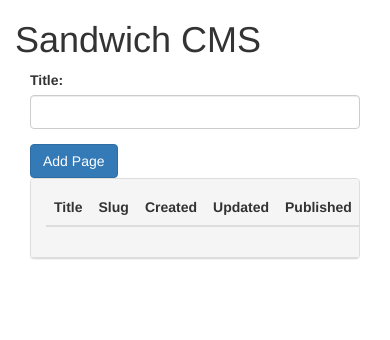
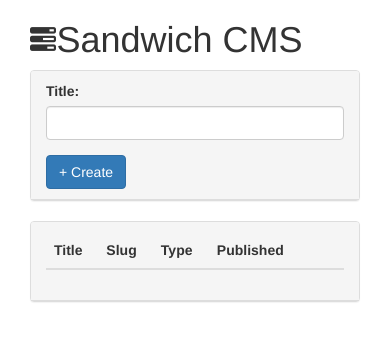
Before and after one commit to f-k-z/sandwich-cms, a Vue app in the folder sandwich-cms/: page /#/ in a window 390 px wide. Shown: the top 340 px of the page. Built offline with nearby package versions, Linux system fonts and the light colour scheme; what vuefire would draw is missing.

Commit message:
UI improvements

```diff
--- a/sandwich-cms/src/App.vue
+++ b/sandwich-cms/src/App.vue
@@ -1,5 +1,6 @@
 <template>
   <div id="app" class="container">
+  	<span class="glyphicon glyphicon-tasks" aria-hidden="true"></span>
     <h1>{{ title }}</h1>
     <router-view></router-view>
   </div>
@@ -24,4 +25,6 @@ export default {
   -webkit-font-smoothing: antialiased;
   -moz-osx-font-smoothing: grayscale;
 }
+h1 { text-align: center; display: inline-block; }
+.glyphicon-tasks {  display: inline-block; font-size: 26px; margin-left: 15px; }
 </style>
--- a/sandwich-cms/src/components/Home.vue
+++ b/sandwich-cms/src/components/Home.vue
@@ -1,9 +1,9 @@
 <template>
   <div class="home">
-    <div class="col col-sm-2">
+    <div class="col col-md-3">
       <page-create></page-create>
     </div>
-    <div class="col col-sm-10">
+    <div class="col col-md-9">
       <page-list></page-list>
     </div>
   </div>
--- a/sandwich-cms/src/components/PageCreate.vue
+++ b/sandwich-cms/src/components/PageCreate.vue
@@ -1,12 +1,15 @@
 <template>
-  <div class="page-create">
-    <form id="form" class="form-inline" v-on:submit.prevent="addPage">
-		<div class="form-group">
-			<label for="projectTitle">Title:</label>
-			<input type="text" id="projectTitle" class="form-control" v-model="newPage.title">
-		</div>
-		<input type="submit" class="btn btn-primary" value="Add Page">
-	</form>
+  <div class="panel panel-default">
+	  <div class="panel-heading">
+	    <form id="form" class="form" v-on:submit.prevent="addPage">
+				<div class="form-group">
+					<label for="projectTitle">Title:</label>
+					<input type="text" id="projectTitle" class="form-control" v-model="newPage.title">
+				</div>
+				<input type="submit" class="btn btn-primary" value="+ Create">
+			</form>
+	  </div>
+	  </div>
   </div>
 </template>
 
--- a/sandwich-cms/src/components/PageList.vue
+++ b/sandwich-cms/src/components/PageList.vue
@@ -6,18 +6,23 @@
             <tr>
               <th>Title</th>
               <th>Slug</th>
-              <th>Created</th>
-              <th>Updated</th>
+              <th>Type</th>
+              <th class="hidden-xs">Created</th>
+              <th class="hidden-xs">Updated</th>
               <th>Published</th>
+              <th></th>
+              <th></th>
             </tr>
           </thead>
           <tbody>
             <tr v-for="page in pages">
               <td>{{page.title}}</td>
               <td>{{page.slug}}</td>
-              <td>{{page.created}}</td>
-              <td>{{page.updated}}</td>
+              <td>{{page.type}}</td>
+              <td class="hidden-xs">{{page.created}}</td>
+              <td class="hidden-xs">{{page.updated}}</td>
               <td>{{page.published}}</td>
+              <td><span class="glyphicon glyphicon-edit" aria-hidden="true" v-on:click="editPage(page)"></span></td>
               <td><span class="glyphicon glyphicon-trash" aria-hidden="true" v-on:click="removePage(page)"></span></td>
             </tr>
           </tbody>
```
